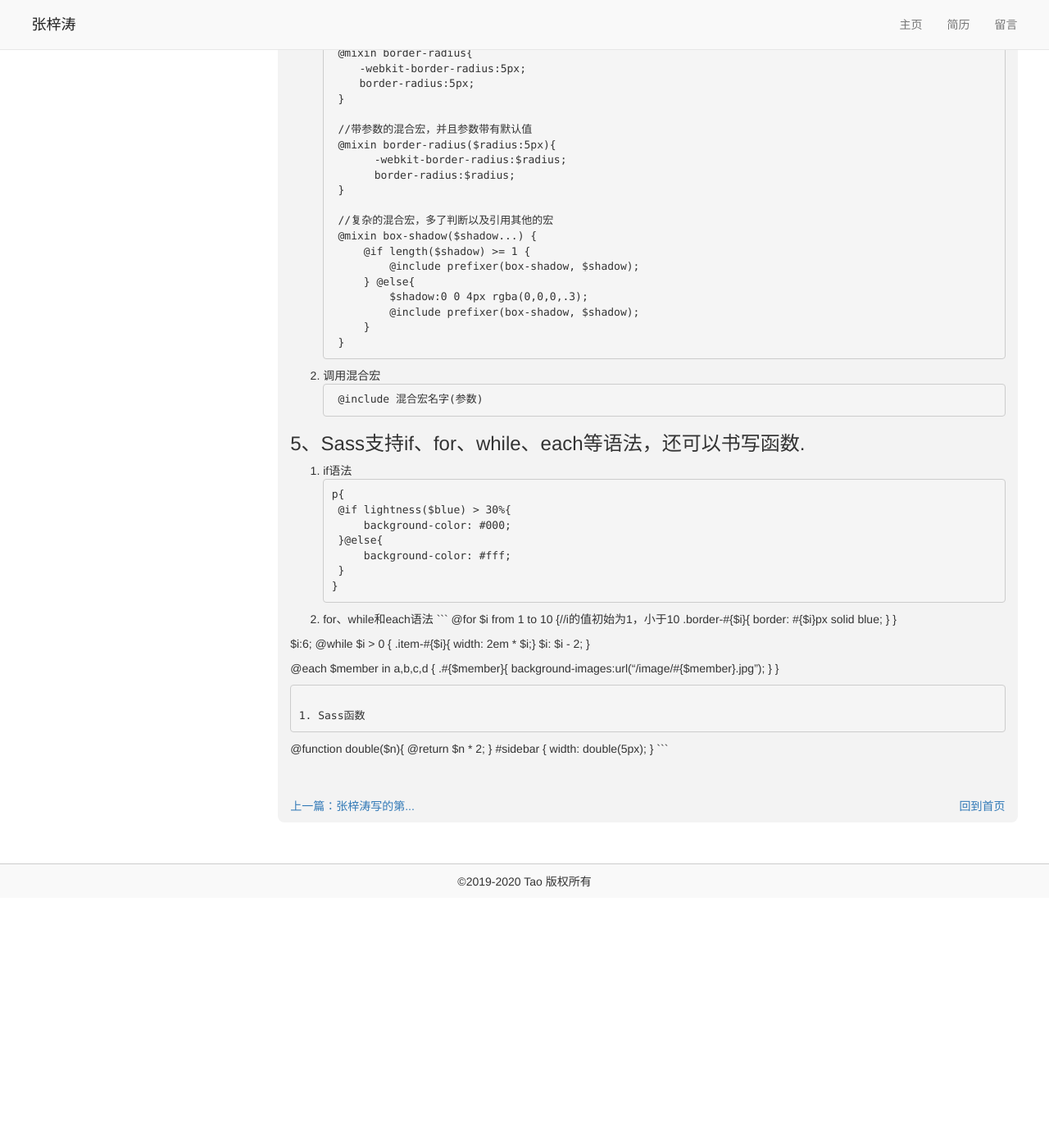
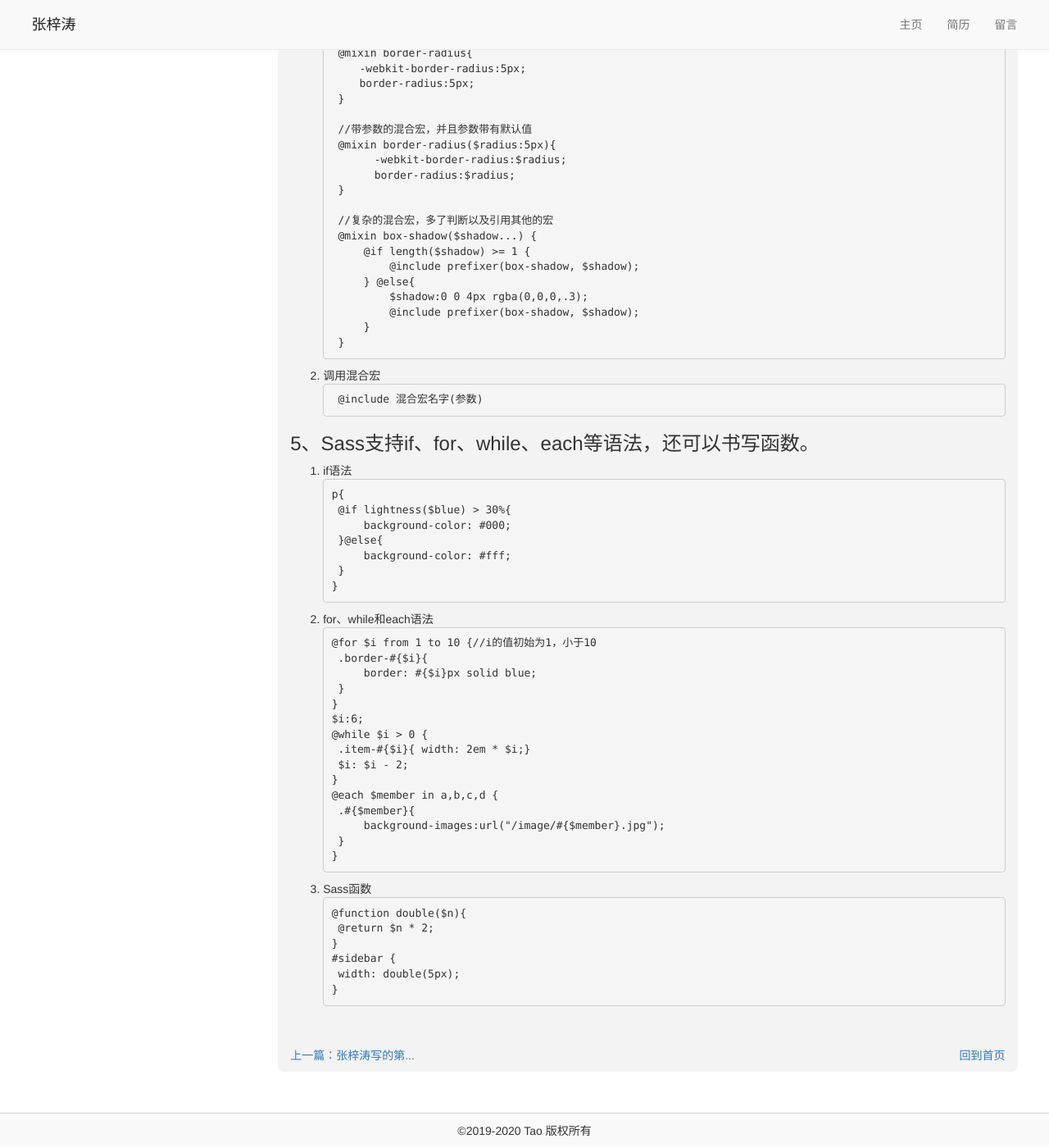
Before and after one commit to zzt-tao/jekyll, a Jekyll site: the page built from _posts/2019-11-22-Sass.md, in a window 1280 px wide and 1400 px high, scrolled down 1809 px. Shown: the whole window at 82% size. Built offline with Jekyll 4.4.1, drawn with Linux system fonts in a browser that asks for light colours; nearby versions of some CDN libraries; before the commit the page ends 2905 px from its top, so only the background shows below that; some of the changed lines change nothing that is shown.

Commit message:
Sass基础语法

````diff
--- a/_posts/2019-11-22-Sass.md
+++ b/_posts/2019-11-22-Sass.md
@@ -91,6 +91,7 @@
 	}
 }
 ```
+
 ### 3、Sass继承
 1. 在Sass中选择器可以继承其他选择器，例如:
 ```
@@ -128,12 +129,12 @@
 		}
 	}
 ```
-2. 调用混合宏
+1. 调用混合宏
 ```
 	@include 混合宏名字(参数)
 ```
 
-### 5、Sass支持if、for、while、each等语法，还可以书写函数.
+### 5、Sass支持if、for、while、each等语法，还可以书写函数。
 
 1. if语法
 ```
@@ -153,13 +154,11 @@
         border: #{$i}px solid blue;
     }
 }
-
 $i:6;
 @while $i > 0 {
     .item-#{$i}{ width: 2em * $i;}
     $i: $i - 2;
 }
-
 @each $member in a,b,c,d {
     .#{$member}{
         background-images:url("/image/#{$member}.jpg");
````
